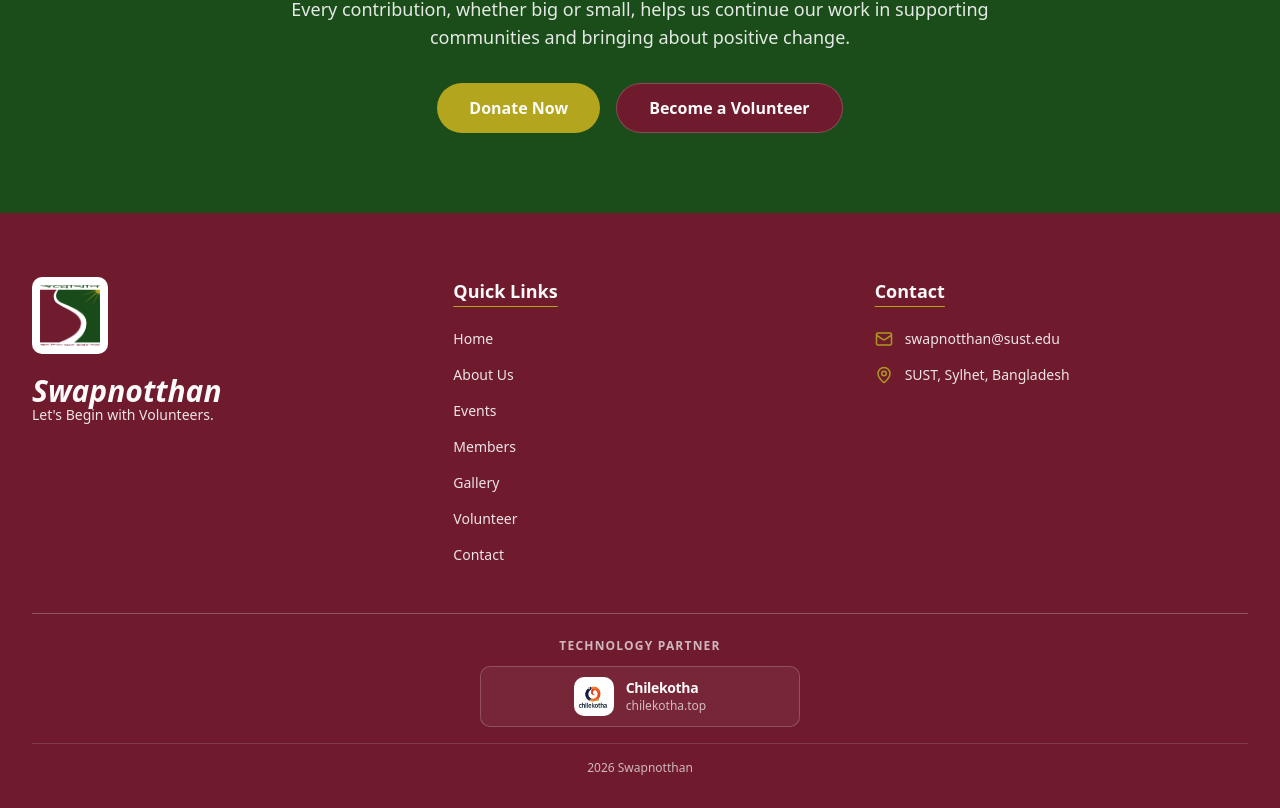
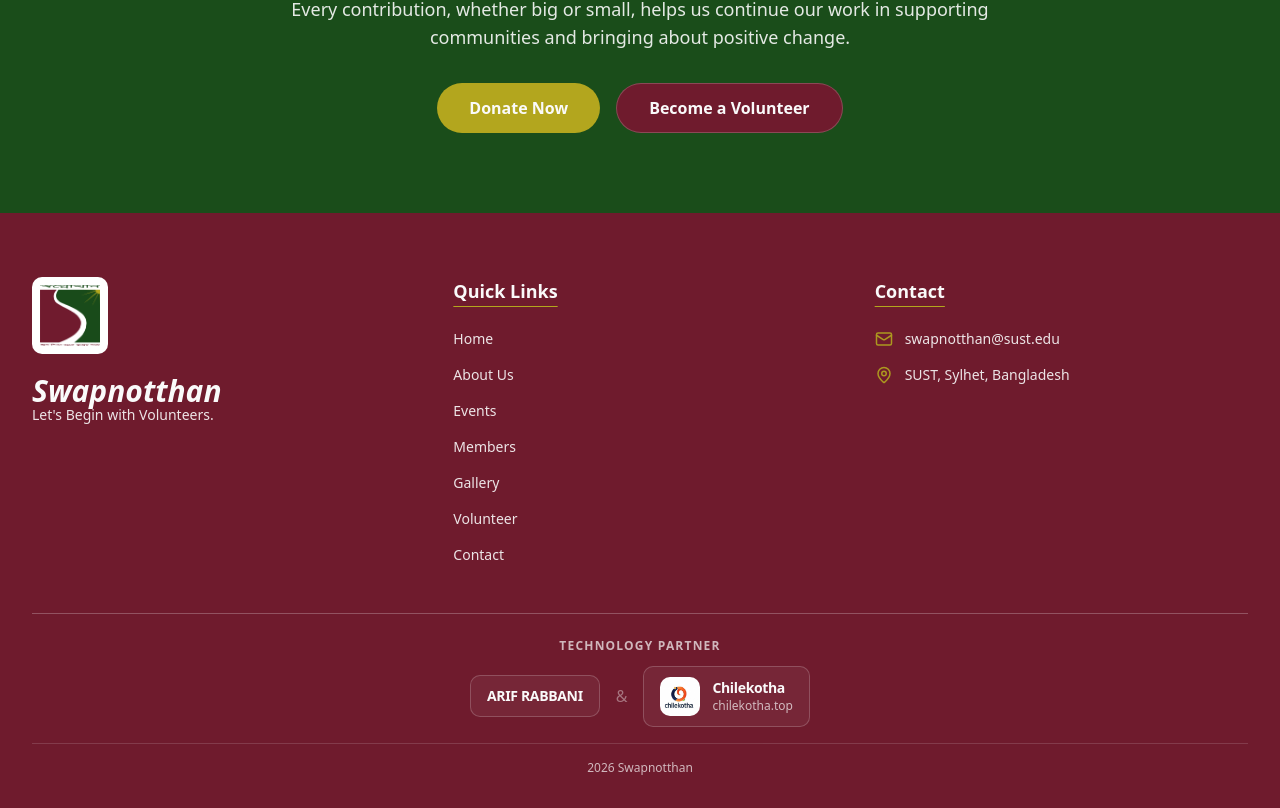
Before and after one commit to ArifRabbani111/swapnotthan, a Next.js app in the folder frontend/: page / in a window 1280 px wide. Shown: the part 1390-2198 px from the top of the page. Built offline with nearby package versions, Linux system fonts and the light colour scheme; no server answers; the database is empty.

Commit message:
Update footer with dual technology partners
- Add ARIF RABBANI as technology partner with link to portfolio
- Keep Chilekotha as technology partner with same icon
- Display both partners side by side with & separator
- ARIF RABBANI links to: https://arifrabbaniportfolio.netlify.app/

```diff
--- a/frontend/components/layout/Footer.tsx
+++ b/frontend/components/layout/Footer.tsx
@@ -61,12 +61,30 @@ export function Footer() {
                     <p className="text-center text-xs font-semibold uppercase tracking-widest text-primary-foreground/70 mb-3">
                         Technology Partner
                     </p>
+                    <div className="mx-auto flex max-w-2xl cursor-pointer items-center justify-center gap-4 flex-wrap">
+                        {/* Arif Rabbani */}
+                        <a
+                            href="https://arifrabbaniportfolio.netlify.app/"
+                            target="_blank"
+                            rel="noopener noreferrer"
+                            title="Visit Arif Rabbani's Portfolio"
+                            className="flex items-center justify-center gap-2 rounded-lg border border-primary-foreground/20 bg-primary-foreground/5 px-4 py-2.5 transition-all hover:border-accent hover:bg-primary-foreground/10 hover:underline focus:outline-none focus:ring-2 focus:ring-accent focus:ring-offset-2 focus:ring-offset-primary"
+                        >
+                            <span className="text-sm font-bold tracking-tight text-primary-foreground">
+                                ARIF RABBANI
+                            </span>
+                        </a>
+
+                        {/* Separator */}
+                        <span className="text-primary-foreground/40">&</span>
+
+                        {/* Chilekotha */}
                         <a
                             href="https://chilekotha.top"
                             target="_blank"
                             rel="noopener noreferrer"
                             title="Visit Chilekotha at chilekotha.top"
-                        className="mx-auto flex max-w-xs cursor-pointer items-center justify-center gap-3 rounded-lg border border-primary-foreground/20 bg-primary-foreground/5 px-4 py-2.5 transition-all hover:border-accent hover:bg-primary-foreground/10 hover:underline focus:outline-none focus:ring-2 focus:ring-accent focus:ring-offset-2 focus:ring-offset-primary"
+                            className="flex items-center justify-center gap-3 rounded-lg border border-primary-foreground/20 bg-primary-foreground/5 px-4 py-2.5 transition-all hover:border-accent hover:bg-primary-foreground/10 hover:underline focus:outline-none focus:ring-2 focus:ring-accent focus:ring-offset-2 focus:ring-offset-primary"
                         >
                             <Image
                                 src="/chilekotha%20logo.jpeg"
@@ -85,6 +103,7 @@ export function Footer() {
                             </div>
                         </a>
                     </div>
+                </div>
 
                 <div className="border-t border-primary-foreground/20 pt-4 text-center text-xs opacity-70">
                     <p>2026 Swapnotthan</p>
```
Lines whose indentation alone changed are shown as unchanged.
